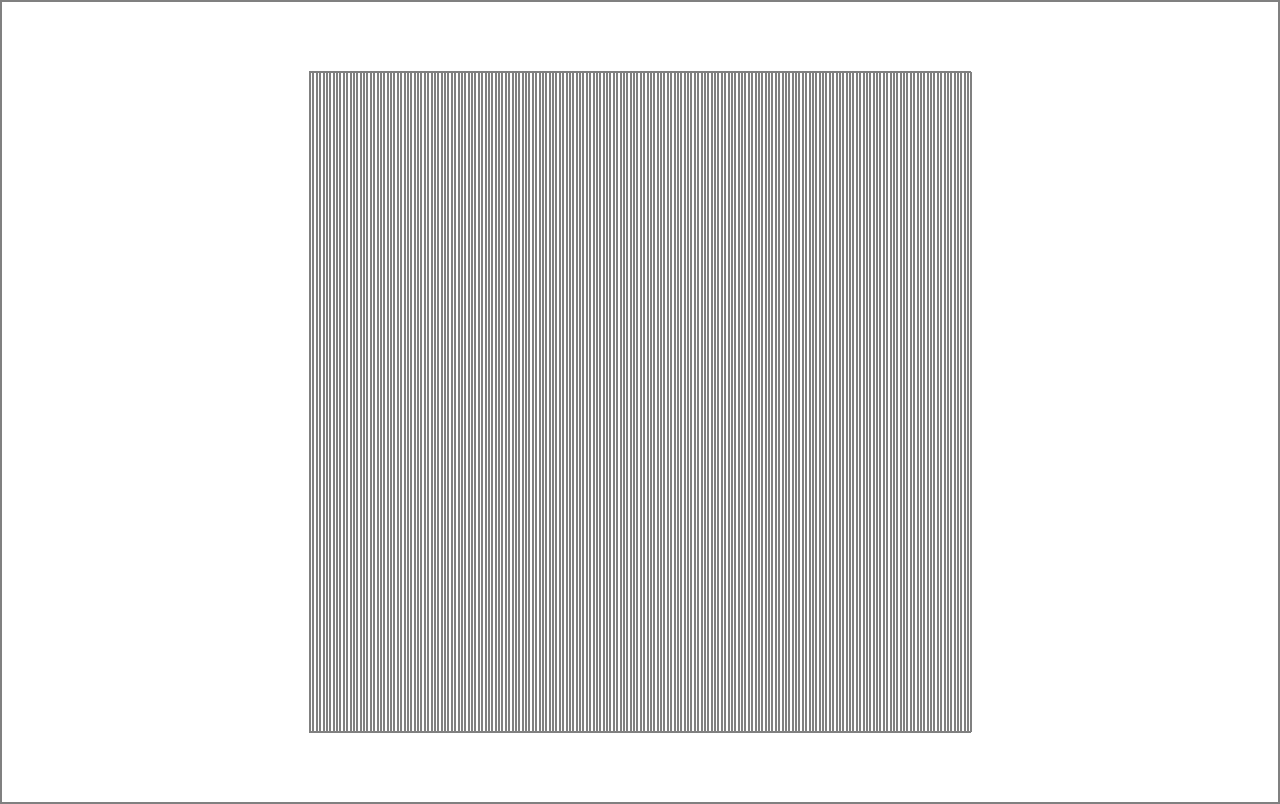
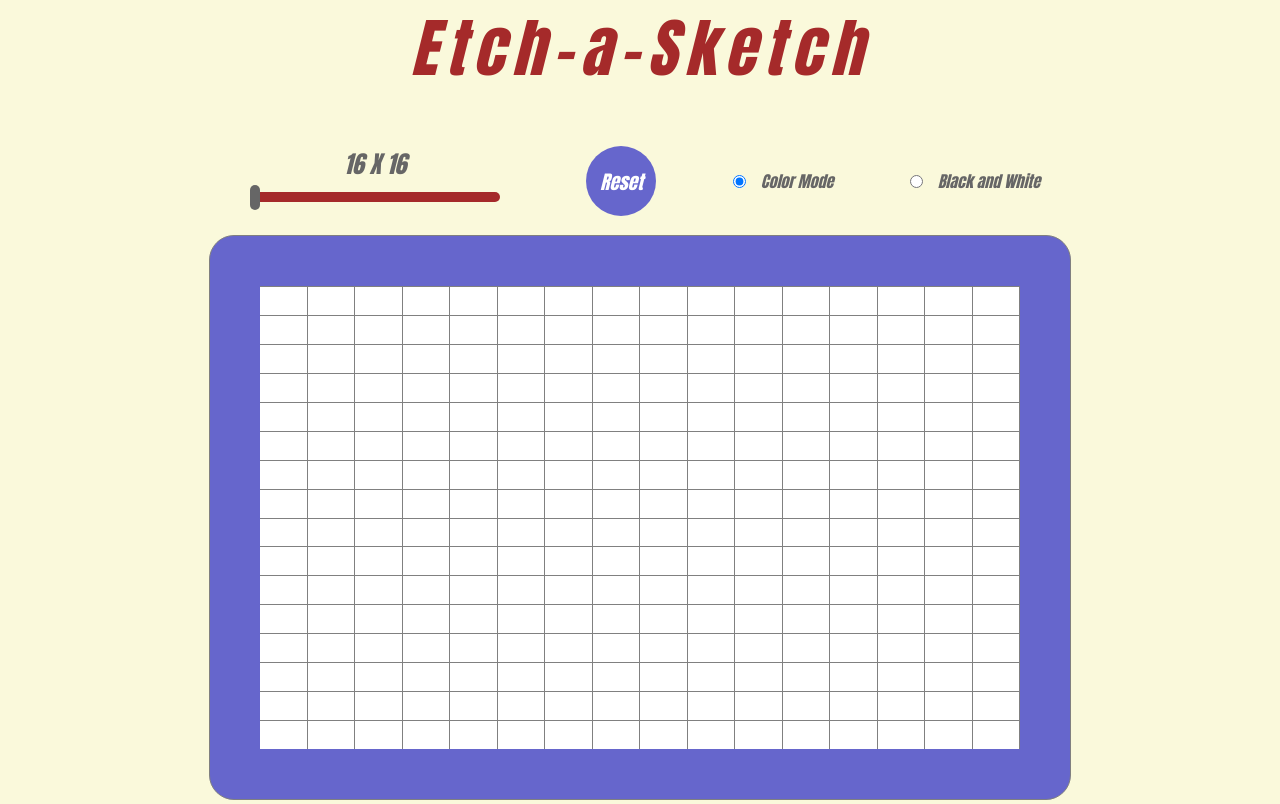
Before and after one commit to AhunBasa/ethc-a-sketch, a plain HTML site: page index.html in a window 1280 px wide. Drawn offline with Linux system fonts and the light colour scheme.

Commit message:
Create sketch box with two modes

```diff
--- a/index.html
+++ b/index.html
@@ -10,5 +10,23 @@
 </head>
 <body>
 
+  <header>Etch-a-Sketch</header>
+
+  <nav>
+    <div class="slidebar">
+      <label for="slidebar"> 16 X 16</label>
+      <input type="range" name="slidebar" id="slidebar" min="16" max="100" value="16">
+    </div>
+    <button>Reset</button>
+    <div class="radioButton">
+      <input type="radio" name="mode" id="colorMode" value="true" checked>
+      <label for="colorMode">Color Mode</label>
+    </div>
+    <div class="radioButton">
+      <input type="radio" name="mode" id="grayMode" value="false">
+      <label for="grayMode">Black and White</label>
+    </div>
+  </nav>
+
 </body>
 </html>
--- a/script.js
+++ b/script.js
@@ -1,23 +1,73 @@
-const container = document.createElement('div');
-container.classList.add('container');
 const main = document.querySelector('body');
+
+let container = createContainer(16);
+
 main.appendChild(container);
 
+changeColor();
 
+function createContainer(n) {
 
+  const container = document.createElement('div');
+  container.classList.add('container');
 
-
-
-let n = 14;
-
-for(let i = 0; i < n; i++) {
-  for(let j = 0; j < n; j++) {
-    let cell = document.createElement('div');
-    cell.classList.add('cell');
-
-    container.appendChild(cell);
+  for(let i = 0; i < n; i++) {
+    let column = document.createElement('div');
+    column.classList.add('column');
+    container.appendChild(column);
+    for(let j = 0; j < n; j++) {
+      let cell = document.createElement('div');
+      cell.classList.add('cell');
+      column.appendChild(cell);
+    }
   }
+  return container;
 }
 
+function changeColor() {
+  let cells = document.querySelectorAll('.cell');
 
-console.log(container);
+  cells.forEach(cell => {
+    let count = 0;
+    cell.addEventListener('mouseenter', (e) => {
+      count++;
+      let hue;
+      let lightness;
+      if(document.querySelector('input[type="radio"').checked) {
+        hue = Math.floor(Math.random()* 360);
+        lightness = 80 - count * 8;
+        saturation = 20;
+      } else {
+        hue = 0;
+        lightness = 30;
+        saturation = 0;
+      }
+      cell.style.backgroundColor = `hsl(${hue}, ${saturation}%, ${lightness}%)`;
+    })
+  });
+
+}
+
+let slidebar = document.getElementById('slidebar');
+slidebar.addEventListener('change', changeResolution);
+let resolution = slidebar.value;
+
+function changeResolution() {
+  resolution = slidebar.value;
+  container.remove();
+  container = createContainer(resolution);
+  main.appendChild(container);
+  changeColor();
+  document.querySelector('label').innerText = `${resolution} X ${resolution}`;
+}
+
+const button = document.querySelector('button');
+button.onclick = removeContainer;
+function removeContainer() {
+  container.remove();
+  container = createContainer(16);
+  main.appendChild(container);
+  changeColor();
+  slidebar.value = 16;
+  document.querySelector('label').innerText = '16 X 16';
+}
--- a/style.css
+++ b/style.css
@@ -1,26 +1,117 @@
 * {
   padding: 0;
   margin: 0;
-  border: 1px solid gray;
+  font-family: Impact, Haettenschweiler, 'Arial Narrow Bold', sans-serif;
+  font-style: italic;
+  font-weight: bold;
+  color: hsl(0, 0%, 40%)
 }
 
 body {
   display: flex;
+  flex-direction: column;
   justify-content: center;
   align-items: center;
   height: 100vh;
+  background-color: hsl(58, 75%, 92%);
 }
 
 .container {
-  width: 660px;
-  height: 660px;
+  width: 760px;
+  height: 760px;
+  display: flex;
+  border-left: 1px solid gray;
+  border: 1px solid hsl(0, 0%, 50%);
+  padding: 50px;
+  border-radius: 25px;
+  background-color: hsl(240, 50%, 60%);
 
+}
+
+
+.column {
   display: flex;
-  flex-wrap: wrap;
+  flex-direction: column;
+  flex-grow: 1;
+  border-right: 1px solid gray;
 }
 
 .cell {
   flex: 1 1 auto;
   flex-wrap: wrap;
+  flex-grow: 1;
+  border-top: 1px solid gray;
+  background-color: white;
+}
+
+header {
+  font-size: 4rem;
+  letter-spacing: 0.5rem;
+  margin-bottom: 50px;
+  color:brown;
+}
+
+nav {
+  display: flex;
+  justify-content: space-between;
+  width: 800px;
+  margin-bottom: 1.2rem;
+}
+
+#slidebar {
+
 
 }
+
+label[for="slidebar"] {
+  display: block;
+  text-align: center;
+  font-size: 1.5rem;
+}
+
+button {
+  display: block;
+  height: 70px;
+  width: 70px;
+  border-radius: 50%;
+  font-size: 1.2rem;
+  font-weight: 500;
+  border: 0ch;
+  color: white;
+  background-color: hsl(240, 50%, 60%);
+  font-weight: bold;
+}
+
+input[type='range'] {
+  -webkit-appearance: none;
+  background-color: brown;
+  margin: 10px;
+  width: 250px;
+  height: 10px;
+  border-radius: 5px;
+}
+
+input[type=range]::-webkit-slider-thumb {
+  -webkit-appearance: none;
+  height: 25px;
+  width: 10px;
+  background-color: hsl(0, 0%, 40%);
+  border-radius: 5px
+};
+
+input[type=range]::-moz-range-thumb {
+  -webkit-appearance: none;
+  height: 25px;
+  width: 10px;
+  background-color: hsl(0, 0%, 40%);
+  border-radius: 5px
+}
+
+.radioButton {
+  display: flex;
+  align-items: center;
+  gap: 15px;
+}
+label {
+
+}
```
